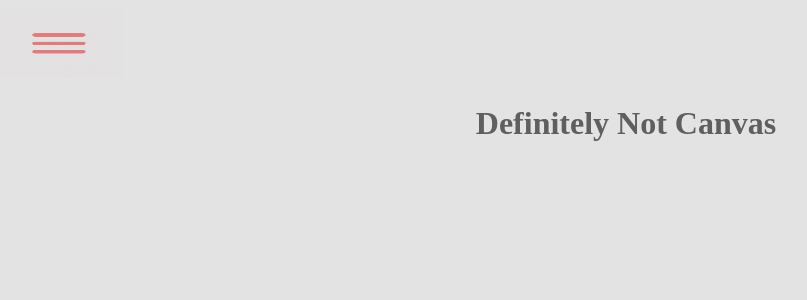
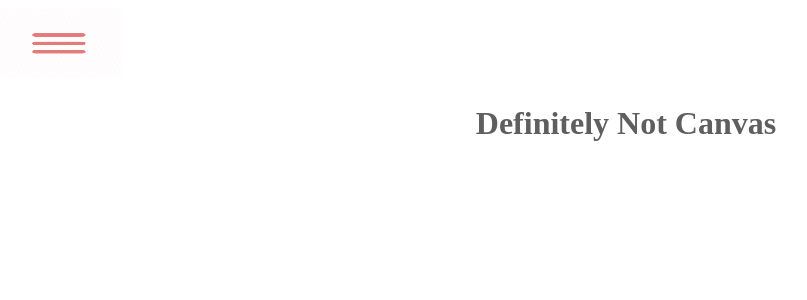
Before and after one commit to jConquest/css566project, a Jekyll site: the page built from docs/inbox.html, in a window 1280 px wide. Shown: the top 300 px of the page, without its empty margins (14-821 px from the left). Built offline with Jekyll 4.4.1, drawn with Linux system fonts in a browser that asks for light colours.

Commit message:
Update style.css

```diff
--- a/docs/assets/css/style.css
+++ b/docs/assets/css/style.css
@@ -1,6 +1,5 @@
 body {
   font-family: "Lato", sans-serif;
-  background: #e3e3e3;
 }
 .container
 {
```
